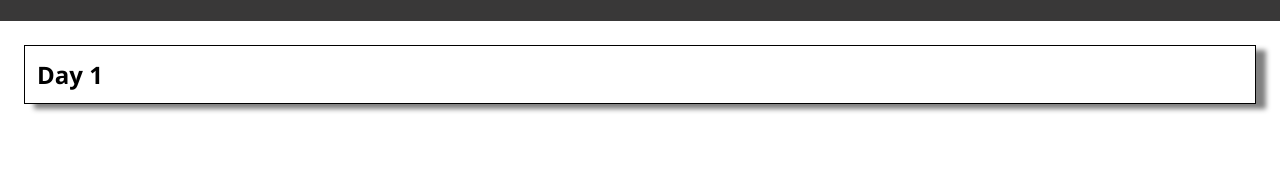
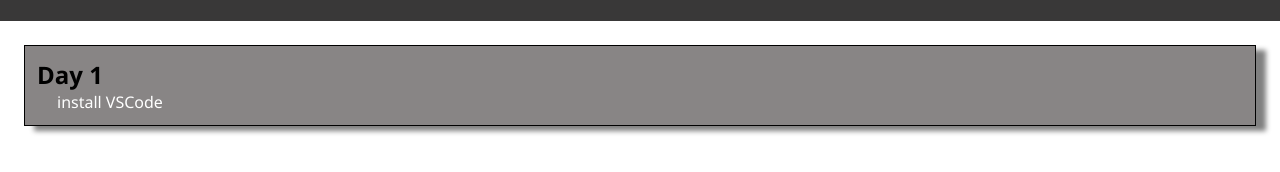
Before and after one commit to tmax818/programming_basics_july23, a plain HTML site: page index.html in a window 1280 px wide. Shown: the part 84-256 px from the top of the page. Drawn offline with Linux system fonts and the light colour scheme.

Commit message:
update file structure

```diff
--- a/index.html
+++ b/index.html
@@ -12,18 +12,23 @@
     <nav class="navbar">
         <div class="brand">
             <a href="#" class="brand">
-                <img src="./coding_dojo_logo_white.png" alt="">
+                <img src="assets/coding_dojo_logo_white.png" alt="">
         </a>
+            <a href="">
         <h1>Programming Basics</h1>
+            </a>
     </div>
 
     <div class="links">
-        <a href="#">Day 1</a>
+        <a href="#day1">Day 1</a>
     </div>
 </nav>
 <main>
     <div class="day" id="day1">
         <h2>Day 1</h2>
+        <ul>
+            <li><a href="https://login.codingdojo.com/m/667/15292/111584" target="_blank">install VSCode</a></li>
+        </ul>
     </div>
 </main>
 </div>
--- a/style.css
+++ b/style.css
@@ -16,6 +16,10 @@ h1 {
     margin: .5em;
 }
 
+ul {
+    list-style-type: none;
+    padding-left: 20px;
+}
 .container {
     display: flex;
     flex-direction: column;
@@ -44,14 +48,15 @@ h1 {
     padding: 12px 12px;
 }
 
-.links a {
+a {
     text-decoration: none;
     color: white
 }
 
 .day {
+    background-color: #888585;
     border: solid 1px;
     box-shadow: 10px 5px 5px gray;
-    margin: auto;
+    margin: 0 auto;
     padding: 12px;
 }
```
Also changed, not shown: assets/CSS3_logo_and_wordmark.svg (renamed from CSS3_logo_and_wordmark.svg), assets/HTML5_logo_and_wordmark.svg (renamed from HTML5_logo_and_wordmark.svg), assets/coding_dojo_logo_white.png (renamed from coding_dojo_logo_white.png).
